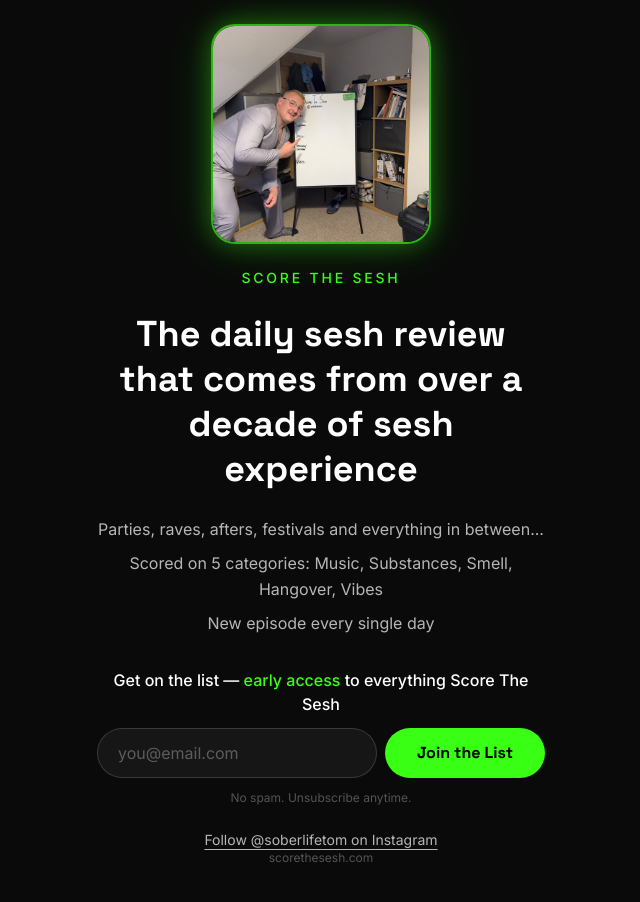
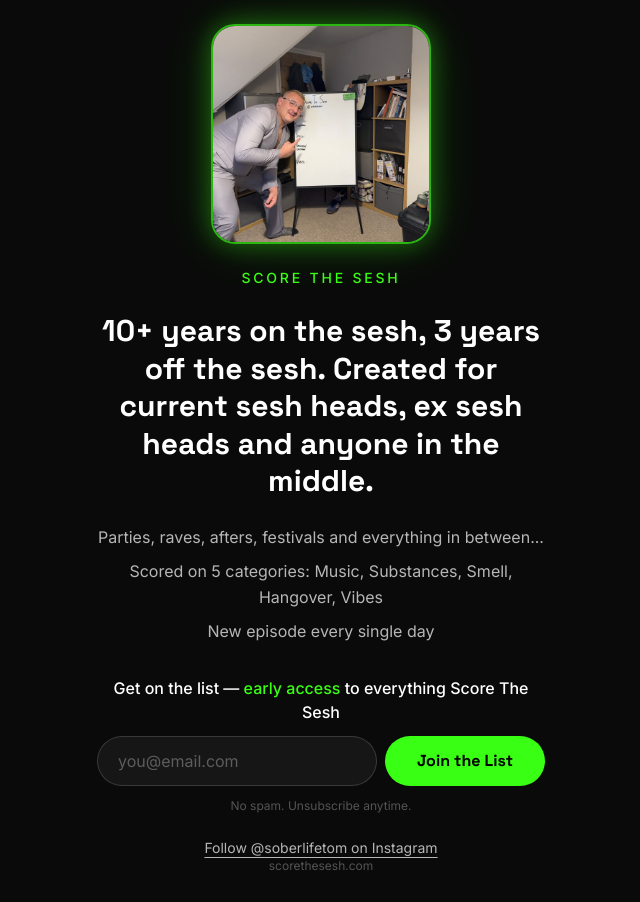
Before and after one commit to soberlifeco/scorethesesh, a Next.js app: page / in a window 1280 px wide. Shown: the whole page, without its empty margins (319-959 px from the left). Built offline with nearby package versions, Linux system fonts and the light colour scheme.

Commit message:
Rewrite headline copy

```diff
--- a/app/page.tsx
+++ b/app/page.tsx
@@ -64,10 +64,10 @@
         {/* Heading */}
         <h1
           style={{ fontFamily: "var(--font-space-grotesk)" }}
-          className="text-white font-bold text-3xl sm:text-4xl leading-tight"
+          className="text-white font-bold text-2xl sm:text-3xl leading-tight"
         >
-          The daily sesh review that comes from over a decade of sesh
-          experience
+          10+ years on the sesh, 3 years off the sesh. Created for current
+          sesh heads, ex sesh heads and anyone in the middle.
         </h1>
 
         {/* Body copy */}
@@ -76,8 +76,7 @@
             Parties, raves, afters, festivals and everything in between...
           </p>
           <p className="text-white/70 text-sm sm:text-base leading-relaxed">
-            Scored on 5 categories: Music, Substances, Smell, Hangover,
-            Vibes
+            Scored on 5 categories: Music, Substances, Smell, Hangover, Vibes
           </p>
           <p className="text-white/70 text-sm sm:text-base leading-relaxed">
             New episode every single day
```
